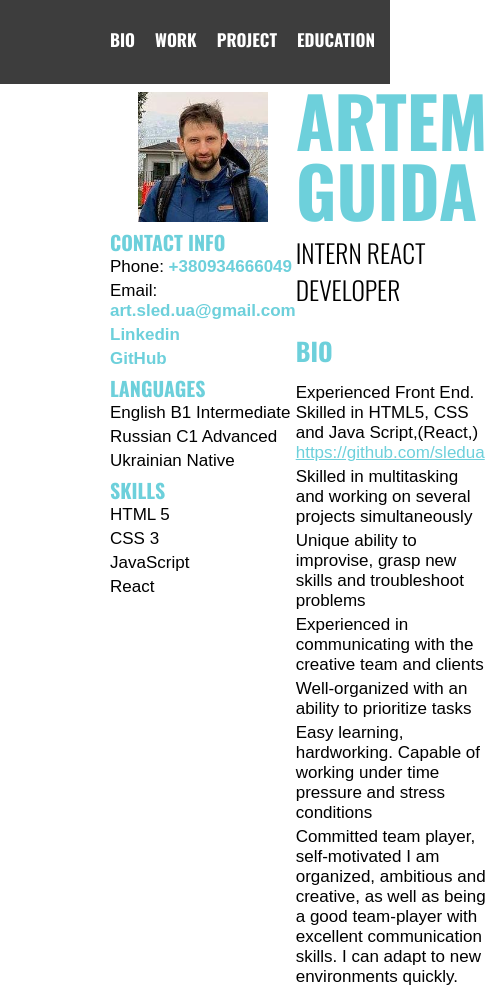
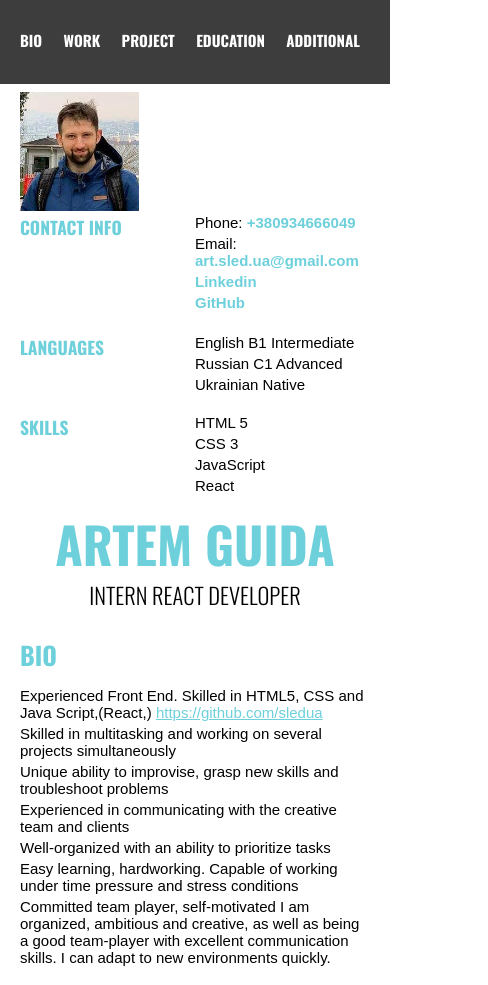
Before and after one commit to sledua/rsschool-cv, a plain HTML site: page index.html in a window 390 px wide. Shown: the top 985 px of the page, 488 px wide, since content can reach past the window. Drawn offline with Linux system fonts and the light colour scheme; a web font is replaced by a local one.

Commit message:
fix:
fix mobile version? and fix font loading/

```diff
--- a/style.css
+++ b/style.css
@@ -11,23 +11,27 @@
 	src: url("./assets/fonts/Open_Sans/OpenSans-Medium.ttf") format("truetype");
 	font-style: normal;
 	font-weight: normal; /*500*/
+	font-display: swap;
 }
 @font-face {
 	font-family: "OpenSans-Bold";
 	src: url("./assets/fonts/Open_Sans/OpenSans-Bold.ttf") format("truetype");
 	font-style: normal;
 	font-weight: normal; /*700*/
+	font-display: swap;
 }
 @font-face {
 	font-family: "Oswald-Bold";
 	src: url("./assets/fonts/Oswald/Oswald-Bold.ttf") format("truetype");
 	font-style: normal;
 	font-weight: normal;
+	font-display: swap;
 }
 @font-face {
 	font-family: "Oswald-Light";
 	src: url("./assets/fonts/Oswald/Oswald-Light.ttf") format("truetype");
 	font-style: normal; /*300*/
+	font-display: swap;
 }
 html {
 	scroll-behavior: smooth;
@@ -109,6 +113,7 @@ aside > ul > li > a {
 }
 .img-box img {
 	width: 70%;
+	height: auto;
 }
 .section-name h1 {
 	font-size: 7rem;
@@ -153,3 +158,43 @@ footer :first-child p a {
 footer :first-child p a:hover {
 	color: red;
 }
+
+@media (max-width: 768px) {
+	body {
+		font-size: 1.5rem;
+	}
+  .container {
+    padding: 0 4rem;
+  }
+}
+@media (max-width: 430px) {
+	header nav ul {
+		justify-content: space-between;
+	}
+	.img-box {
+		text-align: start;
+		height: 12rem;
+    width: 17rem;
+		grid-column: 1/3;
+	}
+	.main {
+		display: grid;
+		grid-template-columns: 1fr;
+	}
+  .container {
+    padding: 0 2rem;
+  }
+	aside {
+		display: grid;
+		grid-template-columns: repeat(2, 1fr);
+		grid-template-rows: minmax(0, 13rem) minmax(0, 12rem) minmax(0, 8rem);
+	}
+	.section-name {
+		text-align: center;
+	}
+	.section-name h1 {
+		padding-top: 2rem;
+		width: 100%;
+		font-size: 5rem;
+	}
+}
```
